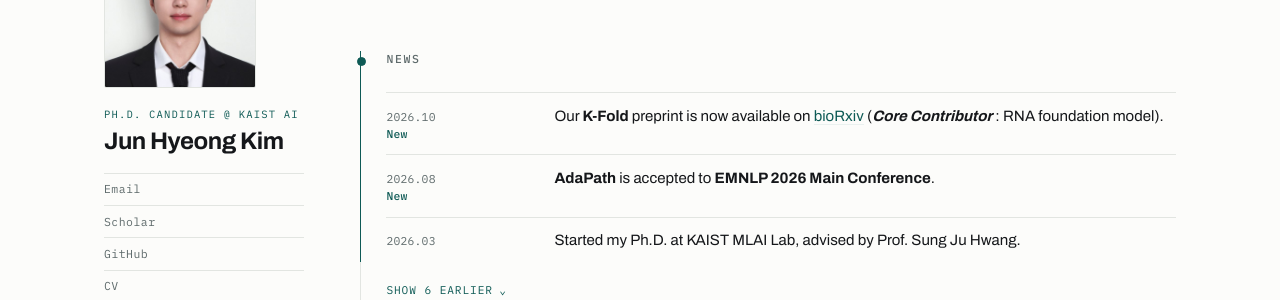
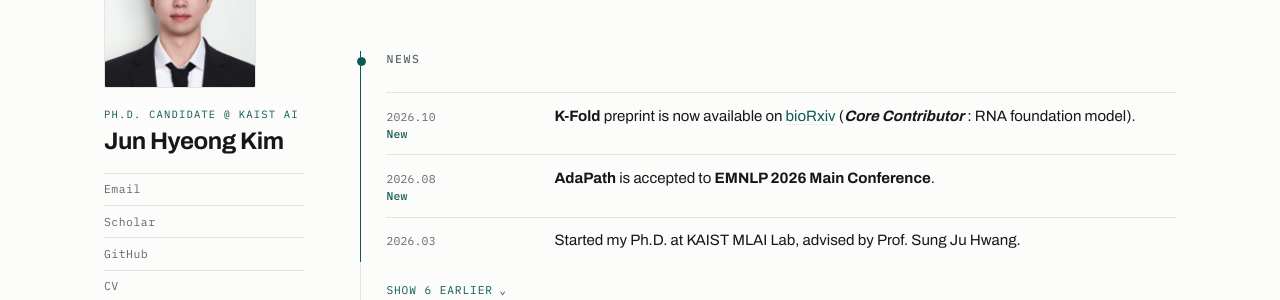
Before and after one commit to Jun-Hyeong-Kim/Jun-Hyeong-Kim.github.io, a Jekyll site: the page built from _pages/about.md, in a window 1280 px wide and 900 px high, scrolled down 309 px. Shown: the part 152-452 px from the top of the window. Built offline with Jekyll 4.4.1, drawn with Linux system fonts in a browser that asks for light colours.

Commit message:
Drop Our from the K-Fold news line

```diff
--- a/_data/news.yml
+++ b/_data/news.yml
@@ -2,7 +2,7 @@
 # text 에는 HTML 태그를 써도 됩니다 (<strong>, <a href="...">).
 
 - date: "2026.10"
-  text: 'Our <strong>K-Fold</strong> preprint is now available on <a href="https://www.biorxiv.org/content/10.64898/2026.10.26.760299v1">bioRxiv</a> (<em><strong>Core Contributor</strong></em> : RNA foundation model).'
+  text: '<strong>K-Fold</strong> preprint is now available on <a href="https://www.biorxiv.org/content/10.64898/2026.10.26.760299v1">bioRxiv</a> (<em><strong>Core Contributor</strong></em> : RNA foundation model).'
 
 - date: "2026.08"
   text: '<strong>AdaPath</strong> is accepted to <strong>EMNLP 2026 Main Conference</strong>.'
```
